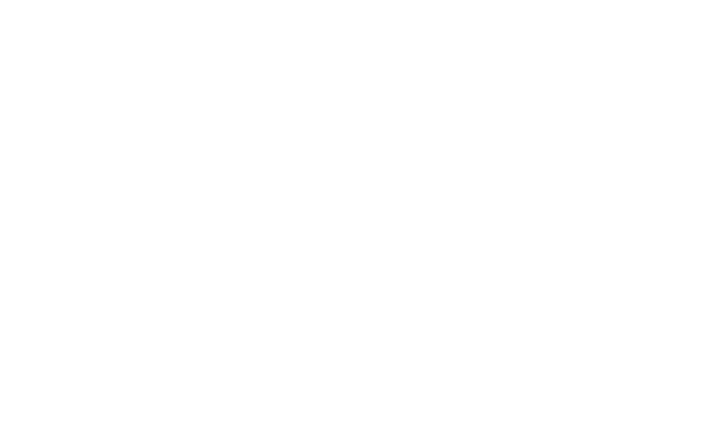
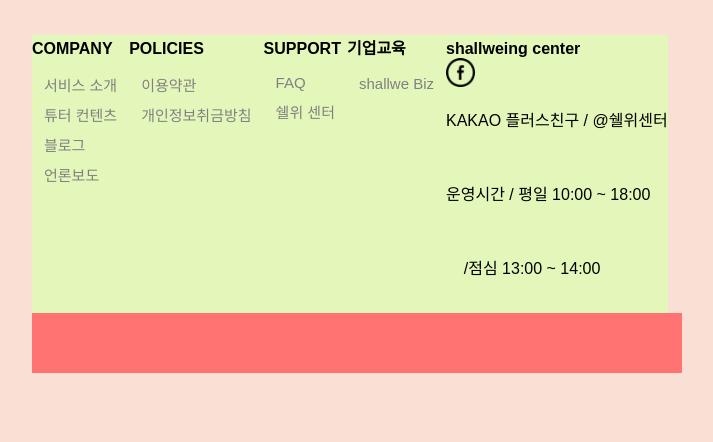
Before and after one commit to devminiK/Shallwe, a Java web app: page /footer.jsp in a window 1280 px wide. Before the commit the part shown is empty. Shown: the top 442 px of the page, without its empty margins (198-911 px from the left). Run offline with Tomcat 11, a stand-in JSP engine, Linux system fonts and the light colour scheme.

Commit message:
footer 수정중, 들어갈 icon이미지 추가

```diff
--- a/hmjm/WebContent/footer.jsp
+++ b/hmjm/WebContent/footer.jsp
@@ -3,10 +3,101 @@
 <!DOCTYPE html>
 <html>
 <head>
-<meta charset="UTF-8">
-<title>Insert title here</title>
+<title>FOOTER</title>
+<style>
+
+	#footer{
+		background-color:#FAE0D4;
+		margin: 0px 230px;
+		padding: 35px 0px 70px;
+ 		font-family: Arial, Helvetica, sans-serif;
+	}
+
+	.info_box{
+		background-color:#E4F7BA;
+		width:663px;
+		height:138px;
+		display:table-row;
+	}
+	.info_cell{
+		display:table-cell;
+		margin-right:90px;
+
+	}
+	.info_cell b{
+		text-transform:uppercase;
+	}
+	.info_cell ul{
+		list-style-type: none;
+		padding-left:0;
+	}
+	.info_cell li{
+		margin:9px;
+	}
+	.info_cell ul a{
+		color:gray;
+		font-size:15px;
+		margin:3px;
+		text-decoration: none;
+	}
+	.bot_info{
+		background-color:#FF7373;
+		width:650px;
+		height:60px;
+	}
+
+
+</style>
 </head>
-<body>
+<body id="footer">
+	<div class="info_box">
+		<div class="info_cell">
+			<b>company</b>
+			<ul>
+				<li><a href="#">서비스 소개</a></li>
+				<li><a href="#">튜터 컨텐츠</a></li>
+				<li><a href="#">블로그</a></li>
+				<li><a href="#">언론보도</a></li>
+			</ul>
+		</div>
+
+		<div class="info_cell">
+			<b>policies</b>
+			<ul>
+				<li><a href="#">이용약관</a></li>
+				<li><a href="#">개인정보취금방침</a></li>
+			</ul>
+		</div>
+
+		<div class="info_cell">
+			<b>support</b>
+			<ul>
+				<li><a href="#">FAQ</a></li>
+				<li><a href="#">쉘위 센터</a></li>
+			</ul>
+		</div>
+
+		<div class="info_cell">
+			<b>기업교육</b>
+			<ul>
+				<li><a href="#">shallwe Biz</a></li>
+			</ul>
+		</div>
+
+		<div>
+			<b>shallweing center</b><br>
+			<img src="facebook.png" width="29px"/><p>KAKAO 플러스친구 / @쉘위센터</p><br>
+			<p>운영시간 / 평일 10:00 ~ 18:00</p><br>
+			<p>&nbsp;&nbsp;&nbsp;&nbsp;/점심 13:00 ~ 14:00</p><br>
+		</div>
+
+	</div>
+
+	<div style="width:1050px; height=139px;">
+		<div class="bot_info">
+		</div>
+
+	</div>
 
 </body>
 </html>
--- a/hmjm/WebContent/header.jsp
+++ b/hmjm/WebContent/header.jsp
@@ -1,4 +1,5 @@
 <%@ page language="java" contentType="text/html; charset=UTF-8" %>
+
 <!DOCTYPE html>
 <html>
 <head>
--- a/hmjm/WebContent/main.jsp
+++ b/hmjm/WebContent/main.jsp
@@ -1,7 +1,6 @@
 <%@ page language="java" contentType="text/html; charset=UTF-8" %>
 
 <!DOCTYPE html>
-
 <html>
 <head>
 	<meta name="viewport" content="width=device-width, initial-scale=1">
@@ -91,7 +90,7 @@
 </style>
 </head>
 <body>
-	<%--상단 카테고리 bar --%>
+	<%--상단 카테고리bar: header --%>
 	<jsp:include page="header.jsp"/>
 
 	<div class="slideshow-container">
@@ -152,5 +151,8 @@
 		}
 	</script>
 
+	<%--footer --%>
+	<jsp:include page="footer.jsp"/>
+
 </body>
 </html>
```
Also changed, not shown: hmjm/WebContent/images/facebook.png (added), hmjm/WebContent/images/instagram.png (added), hmjm/WebContent/images/naver.png (added), hmjm/WebContent/images/youtube.png (added). Lines whose indentation alone changed are shown as unchanged.
